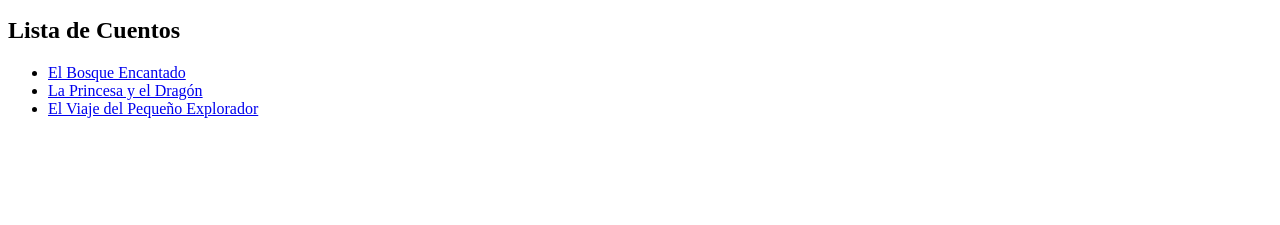
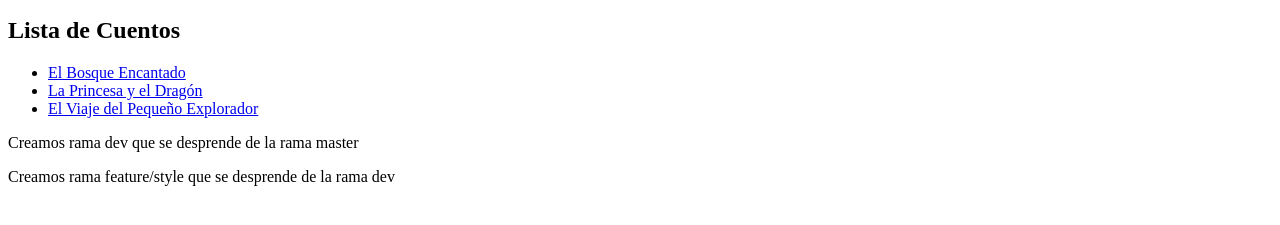
Before and after one commit to HX-MLuquez/app-mis-cuentos, a plain HTML site: page index.html in a window 1280 px wide. Shown: the part 119-344 px from the top of the page. Drawn offline with Linux system fonts and the light colour scheme.

Commit message:
feature/style cambios

```diff
--- a/index.html
+++ b/index.html
@@ -18,5 +18,8 @@
       <li><a href="cuento2.html">La Princesa y el Dragón</a></li>
       <li><a href="cuento3.html">El Viaje del Pequeño Explorador</a></li>
     </ul>
+
+    <p>Creamos rama dev que se desprende de la rama master</p>
+    <p>Creamos rama feature/style que se desprende de la rama dev</p>
   </body>
 </html>
```
Also changed, not shown: Los invisibles.txt.
